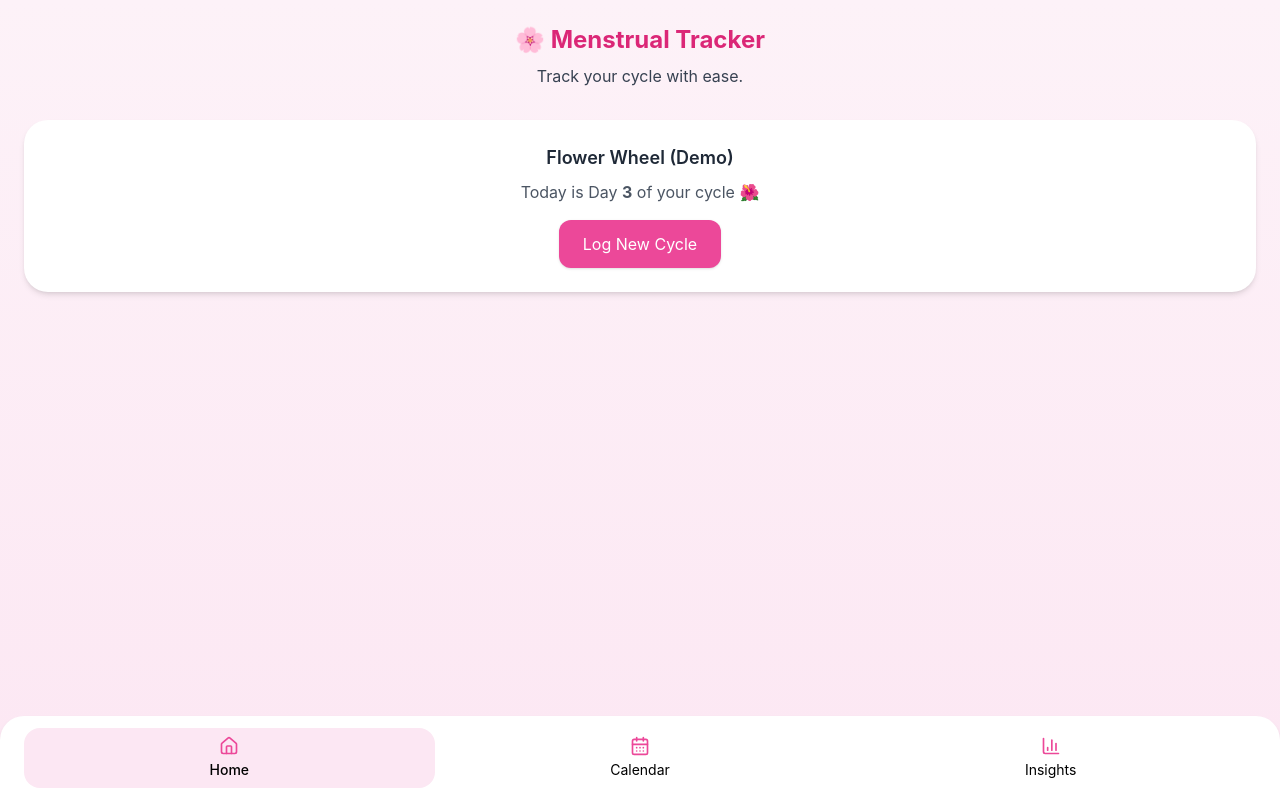
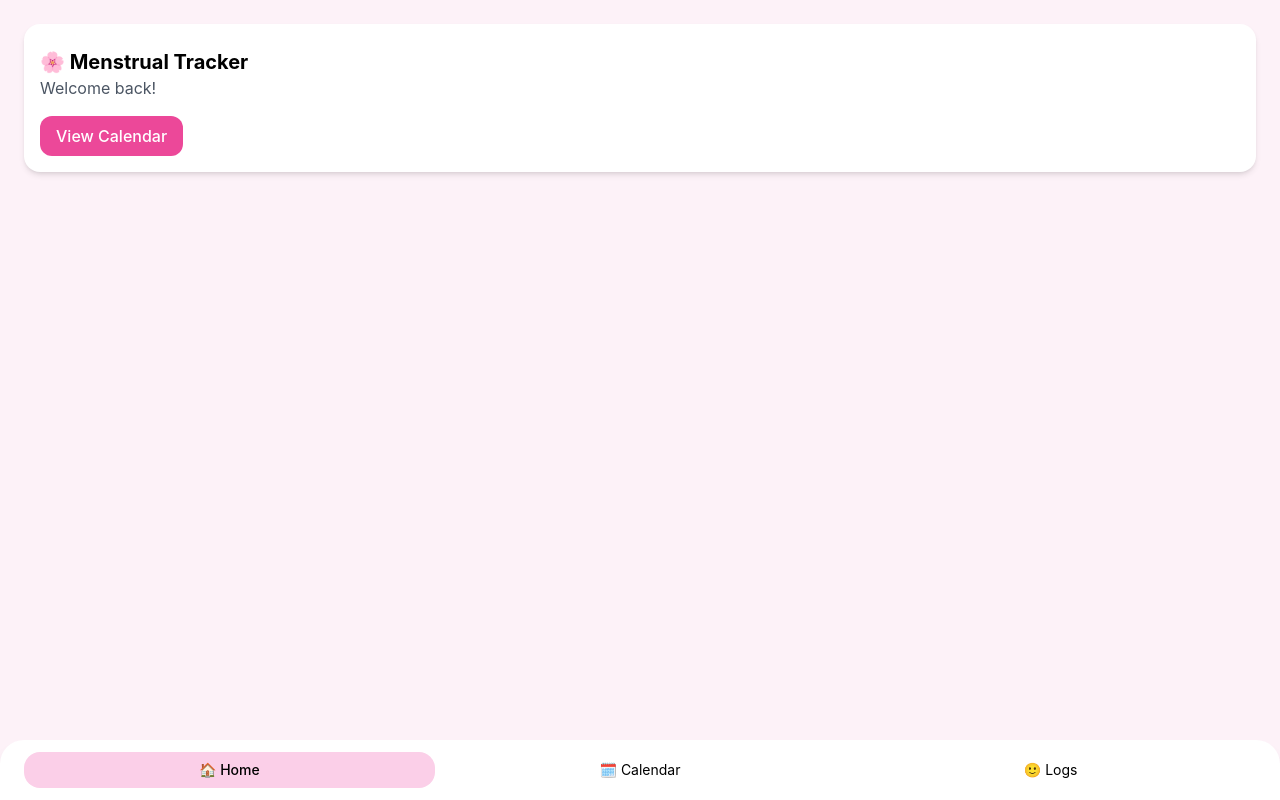
Before and after one commit to aminuastroboy/project-mct, a React (Create React App) app: page / in a window 1280 px wide. Built offline with nearby package versions, Linux system fonts and the light colour scheme.

Commit message:
Update App.js

```diff
--- a/src/App.js
+++ b/src/App.js
@@ -1,49 +1,73 @@
 import React, { useState } from "react";
-import Home from "./Home";
-import Calendar from "./Calendar";
-import Insights from "./Insights";
-import { CalendarDays, BarChart3, Home as HomeIcon } from "lucide-react";
+import { Card, CardContent } from "./components/ui/card";
+import { Button } from "./components/ui/button";
+import { Input } from "./components/ui/input";
+import { Label } from "./components/ui/label";
+import { Avatar } from "./components/ui/avatar";
+import { Tabs } from "./components/ui/tabs";
 
-export default function App() {
+function App() {
   const [tab, setTab] = useState("home");
 
   return (
-    <div className="flex flex-col min-h-screen bg-gradient-to-b from-pink-50 to-pink-100">
-      <div className="flex-1 overflow-y-auto">
-        {tab === "home" && <Home />}
-        {tab === "calendar" && <Calendar />}
-        {tab === "insights" && <Insights />}
+    <div className="min-h-screen bg-pink-50 flex flex-col">
+      <div className="flex-1 p-6">
+        {tab === "home" && (
+          <Card>
+            <CardContent>
+              <h1 className="text-xl font-bold">🌸 Menstrual Tracker</h1>
+              <p className="text-gray-600">Welcome back!</p>
+              <Button onClick={() => setTab("calendar")} className="mt-4">
+                View Calendar
+              </Button>
+            </CardContent>
+          </Card>
+        )}
+
+        {tab === "calendar" && (
+          <Card>
+            <CardContent>
+              <h2 className="text-lg font-semibold">🗓️ Calendar</h2>
+              <p className="text-gray-600">Cycle tracking view here...</p>
+            </CardContent>
+          </Card>
+        )}
+
+        {tab === "logs" && (
+          <Card>
+            <CardContent>
+              <h2 className="text-lg font-semibold">🙂 Logs</h2>
+              <p className="text-gray-600">User logs and notes here...</p>
+            </CardContent>
+          </Card>
+        )}
       </div>
 
-      {/* Bottom Navigation */}
-      <nav className="sticky bottom-0 bg-white rounded-t-3xl shadow-md px-6 py-3">
+      {/* Bottom navigation */}
+      <nav className="bg-white rounded-t-3xl shadow-lg px-6 py-3">
         <div className="grid grid-cols-3 text-center text-sm">
           <button
             onClick={() => setTab("home")}
-            className={`py-2 rounded-2xl flex flex-col items-center ${
-              tab === "home" ? "bg-pink-100 font-medium" : ""
-            }`}
+            className={`py-2 rounded-2xl ${tab === "home" ? "bg-pink-200 font-medium" : ""}`}
           >
-            <HomeIcon className="w-5 h-5 mb-1 text-pink-500" /> Home
+            🏠 Home
           </button>
           <button
             onClick={() => setTab("calendar")}
-            className={`py-2 rounded-2xl flex flex-col items-center ${
-              tab === "calendar" ? "bg-pink-100 font-medium" : ""
-            }`}
+            className={`py-2 rounded-2xl ${tab === "calendar" ? "bg-pink-200 font-medium" : ""}`}
           >
-            <CalendarDays className="w-5 h-5 mb-1 text-pink-500" /> Calendar
+            🗓️ Calendar
           </button>
           <button
-            onClick={() => setTab("insights")}
-            className={`py-2 rounded-2xl flex flex-col items-center ${
-              tab === "insights" ? "bg-pink-100 font-medium" : ""
-            }`}
+            onClick={() => setTab("logs")}
+            className={`py-2 rounded-2xl ${tab === "logs" ? "bg-pink-200 font-medium" : ""}`}
           >
-            <BarChart3 className="w-5 h-5 mb-1 text-pink-500" /> Insights
+            🙂 Logs
           </button>
         </div>
       </nav>
     </div>
   );
 }
+
+export default App;
```
